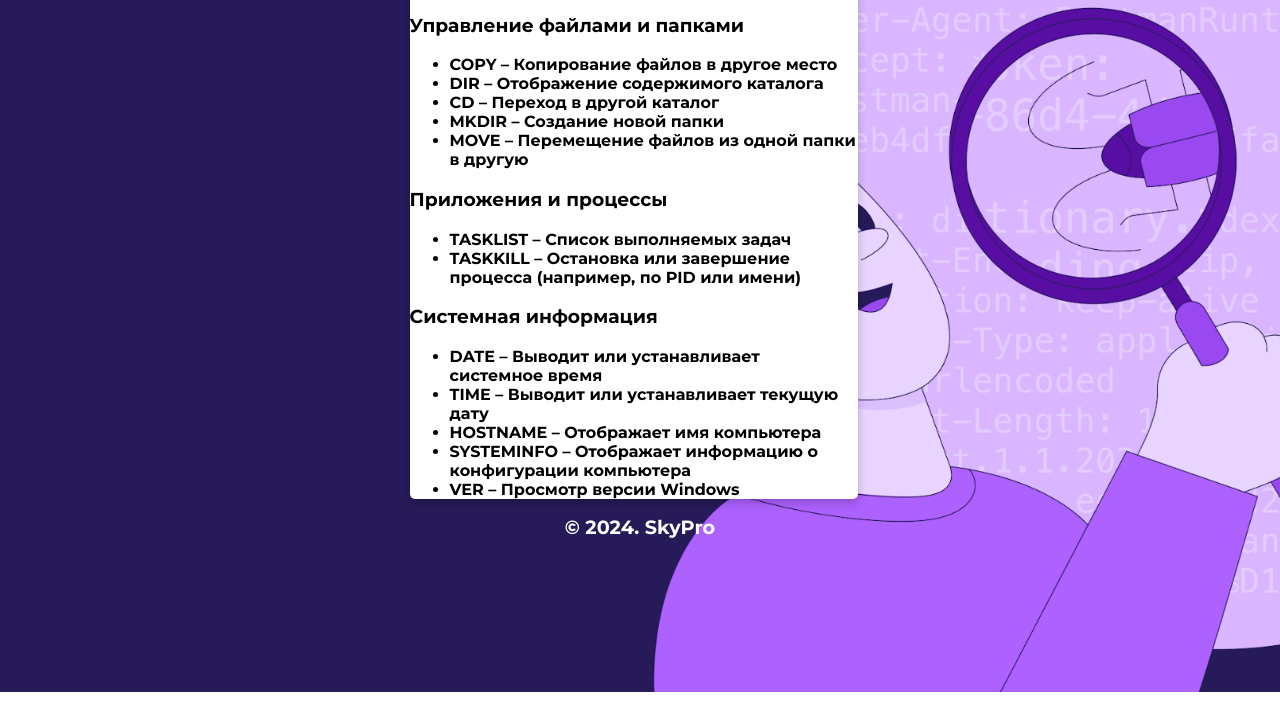
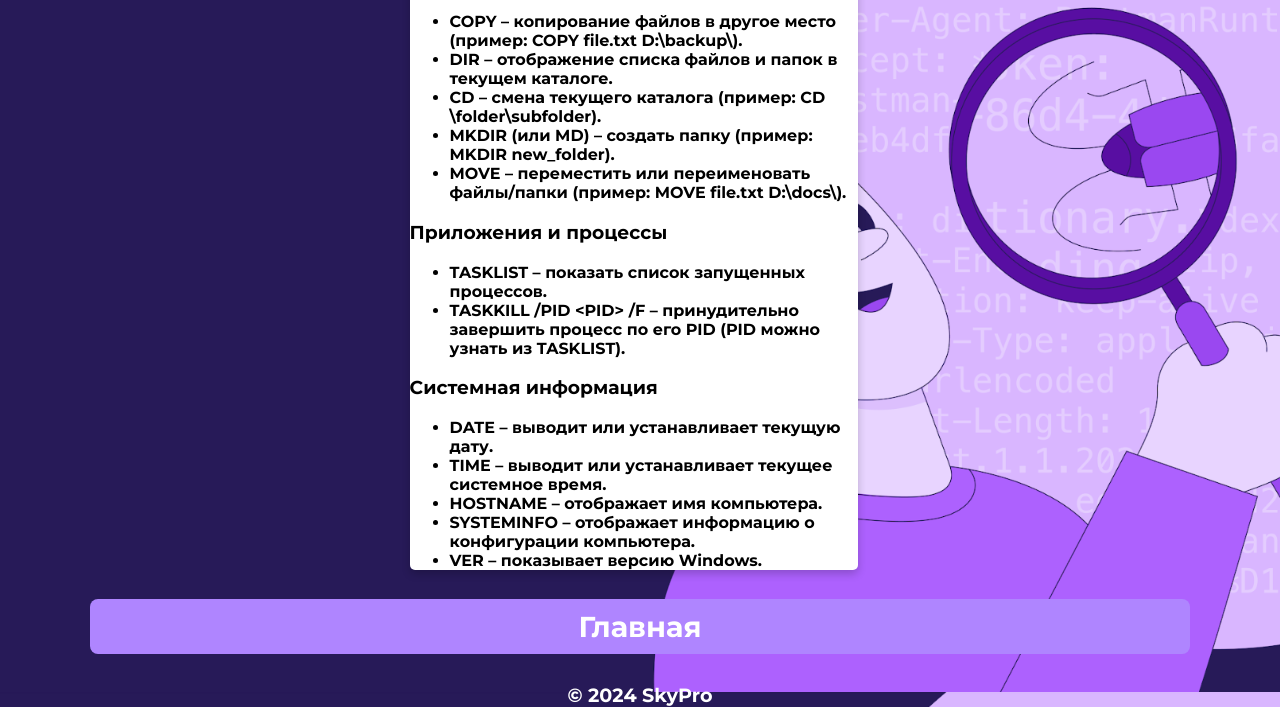
Before and after one commit to ilusenkovila1-art/homework_html, a plain HTML site: page html/cmd.html in a window 1280 px wide. Shown: the part 108-815 px from the top of the page. Drawn offline with Linux system fonts and the light colour scheme.

Commit message:
cmd.html

```diff
--- a/html/cmd.html
+++ b/html/cmd.html
@@ -1,43 +1,46 @@
 <!DOCTYPE html>
-<html>
+<html lang="ru">
    <head>
-      <title>Portal for QA</title>
+      <meta charset="utf-8">
+      <meta name="viewport" content="width=device-width, initial-scale=1">
+      <title>Командная строка Windows — Portal for QA</title>
       <link rel="stylesheet" type="text/css" href="../css/style.css">
       <link rel="stylesheet" type="text/css" href="../css/font-awesome.css">
       <link rel="shortcut icon" href="../img/fav.ico" type="image/x-icon">
       <link href="https://fonts.googleapis.com/css?family=Montserrat:700" rel="stylesheet">
-      <meta charset="utf-8">
-      <meta name="viewport" content="width=device-width, initial-scale=1">
    </head>
    <body>
       <!--Card-->
       <div class="card animated fadeIn">
-         <!-- Ссылка на главную страницу -->
-         <a href="index.html">На главную</a>
          <p class="subtitle">Командная строка Windows</p>
          <h3 id="rt-0">Управление файлами и папками</h3>
          <ul>
-            <li>COPY – Копирование файлов в другое место</li>
-            <li>DIR – Отображение содержимого каталога</li>
-            <li>CD – Переход в другой каталог</li>
-            <li>MKDIR – Создание новой папки</li>
-            <li>MOVE – Перемещение файлов из одной папки в другую</li>
+            <li><code>COPY</code> – копирование файлов в другое место (пример: <code>COPY file.txt D:\backup\</code>).</li>
+            <li><code>DIR</code> – отображение списка файлов и папок в текущем каталоге.</li>
+            <li><code>CD</code> – смена текущего каталога (пример: <code>CD \folder\subfolder</code>).</li>
+            <li><code>MKDIR</code> (или <code>MD</code>) – создать папку (пример: <code>MKDIR new_folder</code>).</li>
+            <li><code>MOVE</code> – переместить или переименовать файлы/папки (пример: <code>MOVE file.txt D:\docs\</code>).</li>
          </ul>
          <h3 id="rt-1">Приложения и процессы</h3>
          <ul>
-            <li>TASKLIST – Список выполняемых задач</li>
-            <li>TASKKILL – Остановка или завершение процесса (например, по PID или имени)</li>
+            <li><code>TASKLIST</code> – показать список запущенных процессов.</li>
+            <li><code>TASKKILL /PID &lt;PID&gt; /F</code> – принудительно завершить процесс по его PID (PID можно узнать из <code>TASKLIST</code>).</li>
          </ul>
          <h3 id="rt-3">Системная информация</h3>
          <ul>
-            <li>DATE – Выводит или устанавливает системное время</li>
-            <li>TIME – Выводит или устанавливает текущую дату</li>
-            <li>HOSTNAME – Отображает имя компьютера</li>
-            <li>SYSTEMINFO – Отображает информацию о конфигурации компьютера</li>
-            <li>VER – Просмотр версии Windows</li>
+            <li><code>DATE</code> – выводит или устанавливает текущую дату.</li>
+            <li><code>TIME</code> – выводит или устанавливает текущее системное время.</li>
+            <li><code>HOSTNAME</code> – отображает имя компьютера.</li>
+            <li><code>SYSTEMINFO</code> – отображает информацию о конфигурации компьютера.</li>
+            <li><code>VER</code> – показывает версию Windows.</li>
          </ul>
       </div>
-       <footer class="animated fadeIn">
-         &copy; 2024. SkyPro
-         </body>
+      <!--footer-->
+      <footer class="animated fadeIn">
+         <p class="location" align="center">
+            <a href="../index.html">Главная</a>
+         </p>
+         &copy; 2024 SkyPro
+      </footer>
+   </body>
 </html>
```
